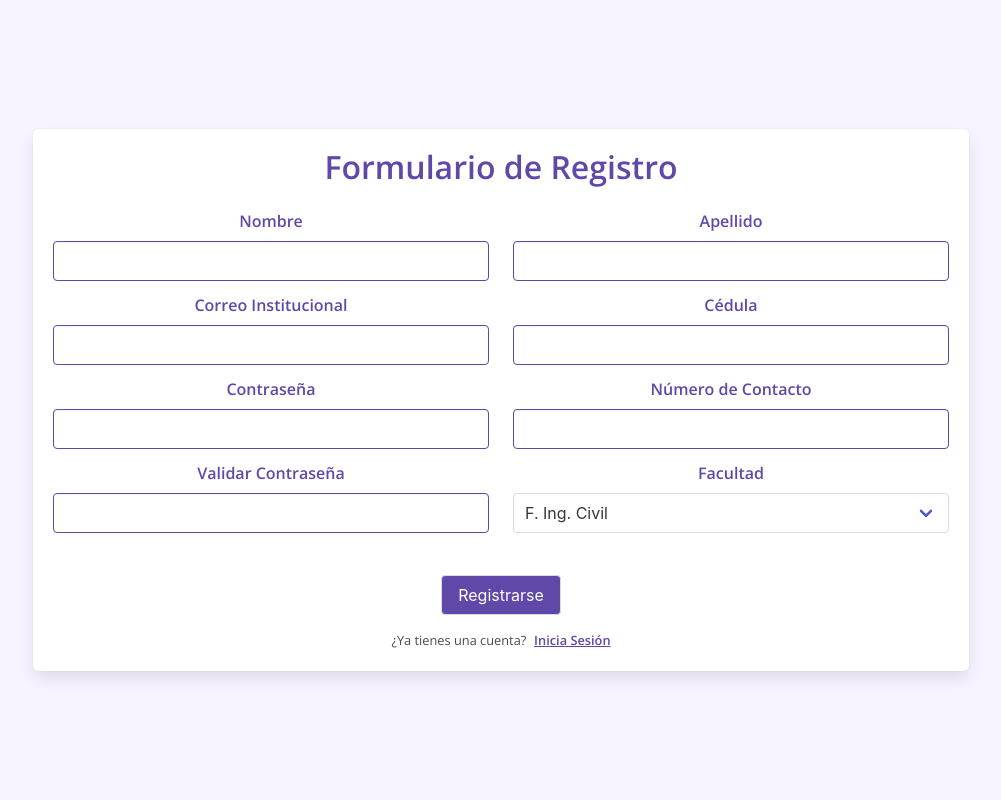
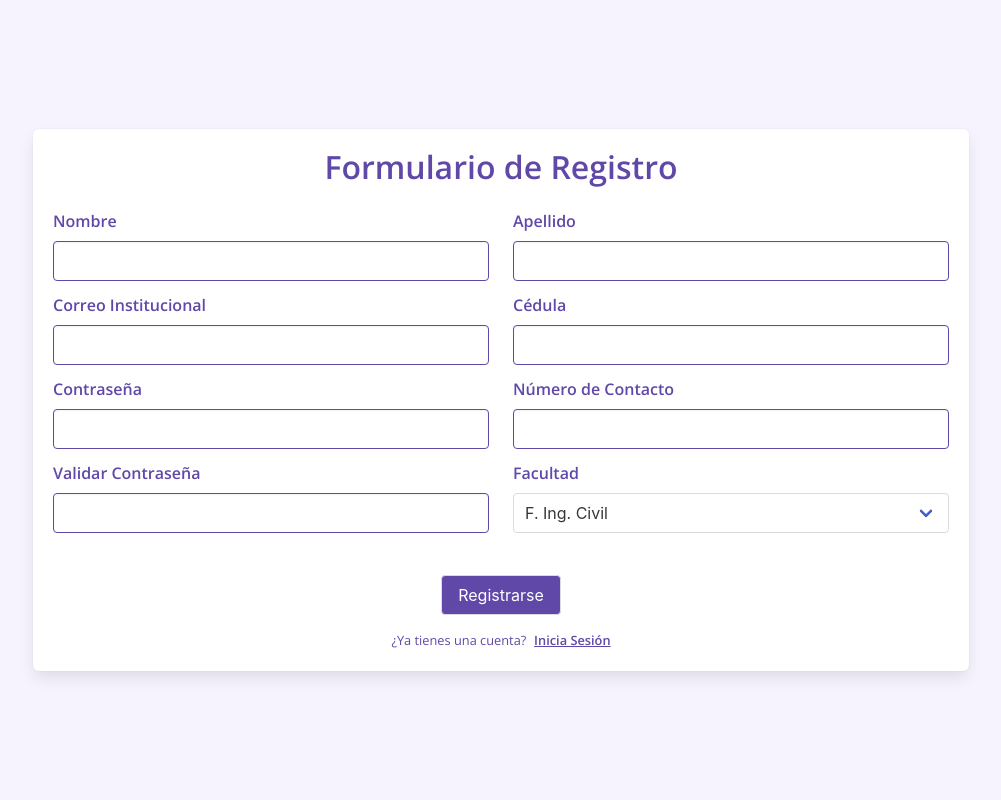
Before and after one commit to lmirandam07/gestion-ssu, a PHP site: page /registrar.php in a window 1280 px wide. Shown: the part 52-852 px from the top of the page, without its empty margins (139-1140 px from the left). Run offline with PHP 8.4, Linux system fonts and the light colour scheme; some libraries are stand-ins or nearby versions.

Commit message:
Se hicieron cambios de colores

```diff
--- a/css/iniciar_sesion.css
+++ b/css/iniciar_sesion.css
@@ -22,6 +22,10 @@
     color: #6048A8;
 
 }
+.label:active{
+    outline: #6048A8;
+    color: #6048A8;
+}
 .label1{
     margin-top: 5%;
 }
--- a/css/registrar.css
+++ b/css/registrar.css
@@ -14,7 +14,7 @@
     margin-left: 0.5%;
 }
 .sent{
-    color: ##6048A8;
+    color: #6048A8;
     font-size: 0.8rem;
 }
 .label{
--- a/registrar.php
+++ b/registrar.php
@@ -27,28 +27,28 @@
   <div class="columns">
                 <div class="column columna1">
                     <div class="field">
-                        <label class="label">Nombre</label>
+                        <label class="label has-text-left">Nombre</label>
                         <div class="control">
                             <input class="input input-is" type="text"name="Nombre">
                         </div>
                     </div>
 
                     <div class="field">
-                        <label class="label">Correo Institucional</label>
+                        <label class="label has-text-left">Correo Institucional</label>
                         <div class="control">
                             <input class="input input-is" type="email" name="Correo">
                         </div>
                     </div>
 
                     <div class="field">
-                        <label class="label">Contraseña</label>
+                        <label class="label has-text-left">Contraseña</label>
                         <div class="control">
                             <input class="input input-is" type="text" name="Contraseña">
                         </div>
                     </div>
 
                     <div class="field">
-                        <label class="label">Validar Contraseña</label>
+                        <label class="label has-text-left">Validar Contraseña</label>
                         <div class="control">
                             <input class="input input-is" type="text" name="ValidarC">
                         </div>
@@ -60,28 +60,28 @@
                 </div>
                 <div class="column columna2">
                     <div class="field">
-                        <label class="label">Apellido</label>
+                        <label class="label has-text-left">Apellido</label>
                         <div class="control">
                             <input class="input input-is" type="text" name="Apellido">
                         </div>
                     </div>
 
                     <div class="field">
-                        <label class="label label-is">Cédula</label>
+                        <label class="label has-text-left ">Cédula</label>
                         <div class="control">
                             <input class="input input-is" type="text" names="Cedula">
                         </div>
                     </div>
 
                     <div class="field">
-                        <label class="label">Número de Contacto</label>
+                        <label class="label has-text-left">Número de Contacto</label>
                         <div class="control">
                             <input class="input input-is" type="text" name="Numero_Contacto">
                         </div>
                     </div>
 
                     <div class="field">
-                        <label class="label">Facultad</label>
+                        <label class="label has-text-left">Facultad</label>
                         <div class="control">
                             <div class="select is-fullwidth input-is">
                                 <select name="Facultad">
--- a/templates/header2.html
+++ b/templates/header2.html
@@ -1,7 +1,7 @@
 <head>
     <nav class="navbar" role="navigation" aria-label="main navigation">
         <div class="navbar-brand">
-          <a class="navbar-item" href="#">
+          <a class="navbar-item" href="http://localhost:8000/index.php">
             <img src="../img/return.png" width="20" height="20">
             <h3 class="title-nav">Regresar</h3>
           </a>
```
